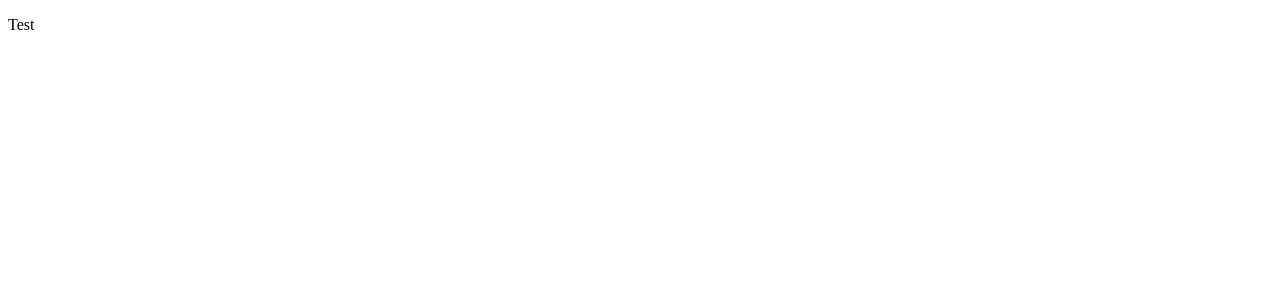
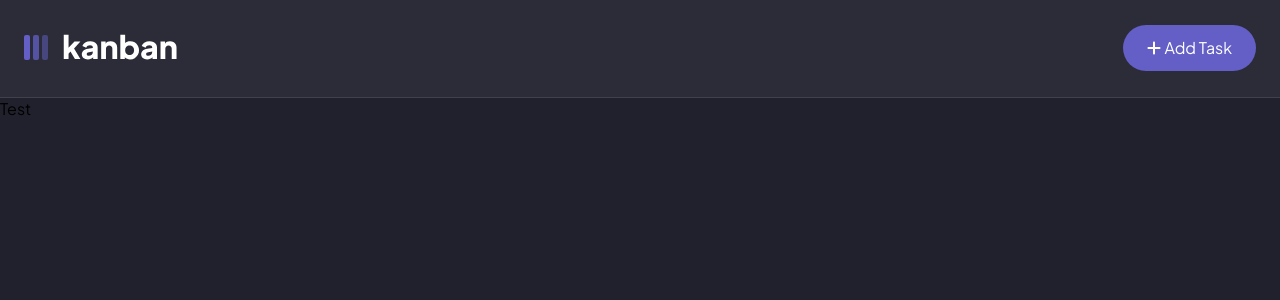
Before and after one commit to AntonovAtanas/Task-Management-Board, an Angular app: page / in a window 1280 px wide. Shown: the top 300 px of the page. Built offline with nearby package versions, Linux system fonts and the light colour scheme.

Commit message:
Add navigation menu with logo and button

```diff
--- a/angular.json
+++ b/angular.json
@@ -5,7 +5,10 @@
   "projects": {
     "kanban-task-management": {
       "projectType": "application",
-      "schematics": {},
+      "schematics": {
+        "@schematics/angular:component": {
+        "standalone": true
+      }},
       "root": "",
       "sourceRoot": "src",
       "prefix": "app",
--- a/src/app/app.component.html
+++ b/src/app/app.component.html
@@ -1 +1,2 @@
+<app-navigation></app-navigation>
 <p>Test</p>
--- a/src/app/app.component.ts
+++ b/src/app/app.component.ts
@@ -1,8 +1,13 @@
 import { Component } from '@angular/core';
+
+import { NavigationComponent } from './core/navigation/navigation.component';
 
 @Component({
   selector: 'app-root',
   standalone: true,
+  imports: [
+    NavigationComponent
+  ],
   templateUrl: './app.component.html',
   styleUrls: ['./app.component.css']
 })
--- /dev/null
+++ b/src/app/core/navigation/navigation.component.css
@@ -0,0 +1,35 @@
+nav {
+    width: 100%;
+    height: 97px;
+    background-color: #2B2C37;
+    border-bottom: 1px solid rgba(151, 151, 151, .2);
+}
+
+.navigation-container {
+    display: flex;
+    justify-content: space-between;
+}
+
+.logo {
+    padding: 34px 24px 33px 24px;
+}
+
+.button-container {
+    padding: 25px 24px 25px 0;
+    height: 48px;
+}
+
+.add-task {
+    all: unset;
+    cursor: pointer;
+    background-color: #635FC7;
+    border-radius: 24px;
+    color: white;
+    padding: 15px 24px;
+    display: flex;
+    gap: 4px;
+}
+
+.add-task p {
+    line-height: 15px;
+}
--- /dev/null
+++ b/src/app/core/navigation/navigation.component.html
@@ -0,0 +1,19 @@
+<nav>
+    <div class="navigation-container">
+        <div class="logo">
+            <img src="../../../assets/logo-light.svg" alt="kanban">
+        </div>
+        <div class="button-container">
+            <button class="add-task">
+                <svg xmlns="http://www.w3.org/2000/svg" height="1em"
+                    viewBox="0 0 448 512"
+                    fill="#fff"
+                    >
+                    <path
+                        d="M256 80c0-17.7-14.3-32-32-32s-32 14.3-32 32V224H48c-17.7 0-32 14.3-32 32s14.3 32 32 32H192V432c0 17.7 14.3 32 32 32s32-14.3 32-32V288H400c17.7 0 32-14.3 32-32s-14.3-32-32-32H256V80z" />
+                </svg>
+                <p>Add Task</p>
+            </button>
+        </div>
+    </div>
+</nav>
--- a/src/styles.css
+++ b/src/styles.css
@@ -1 +1,11 @@
-/* You can add global styles to this file, and also import other style files */
+@import url('https://fonts.googleapis.com/css2?family=Plus+Jakarta+Sans&display=swap');
+
+* {
+    margin: 0;
+    padding: 0;
+}
+
+body {
+    background-color: #20212c;
+    font-family: 'Plus Jakarta Sans', sans-serif;
+}
```
Also changed, not shown: src/app/core/navigation/navigation.component.ts (added, +13 -0 lines), src/assets/logo-light.svg (added), 1 other file (tests, documents, lock files or other folders).
